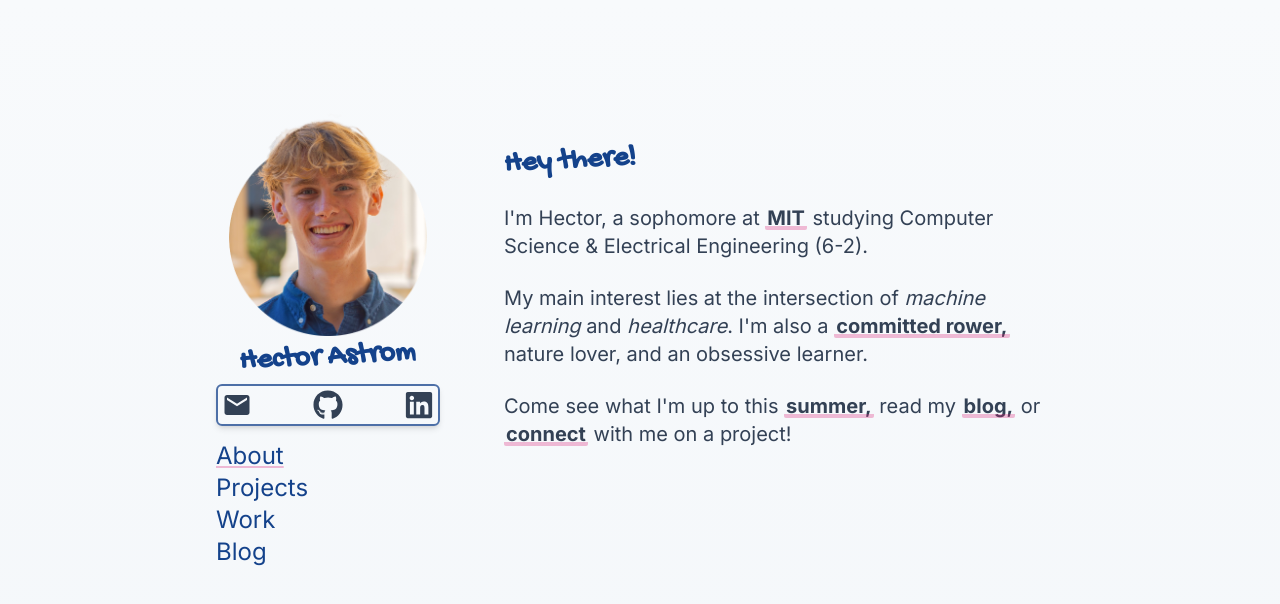
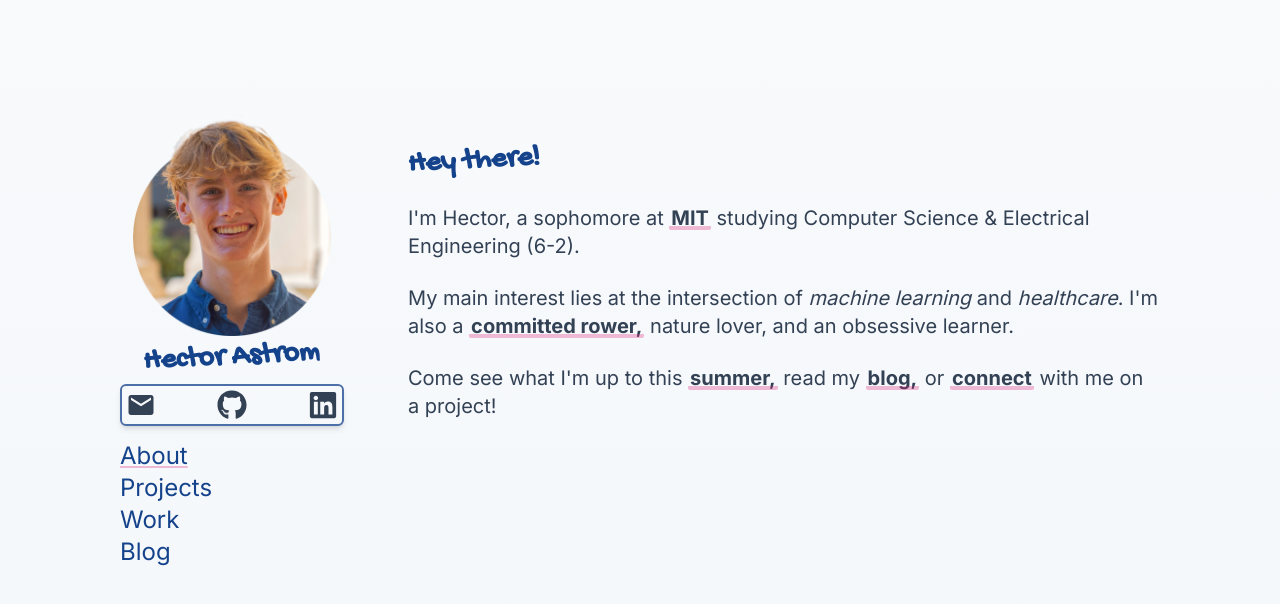
Before and after one commit to hectorastrom/personal-website, a Next.js app: page / in a window 1280 px wide. Shown: the top 604 px of the page. Built offline with nearby package versions, Linux system fonts and the light colour scheme.

Commit message:
updated image to solve flicker?

```diff
--- a/src/app/layout.tsx
+++ b/src/app/layout.tsx
@@ -17,7 +17,7 @@ export default function RootLayout({
   return (
     <html lang="en">
       <body
-        className={`${bodyFont.className} bg-gradient-to-b from-slate-50 to-slate-100 text-xl text-default antialiased px-10 pb-24 grid grid-rows-2 max-w-full mt-28 md:pb-36 md:grid md:grid-cols-[max-content,minmax(0,36rem)] md:justify-center md:gap-x-12 h-min-screen`}
+        className={`${bodyFont.className} bg-gradient-to-b from-slate-50 to-slate-100 text-xl text-default antialiased px-10 pb-24 grid grid-rows-2 max-w-full mt-28 md:pb-36 md:grid md:grid-cols-[max-content,minmax(0,48rem)] md:justify-center md:gap-x-12 h-min-screen`}
       >
         <ResponsiveNav />
         <main className="pb-6 md:pl-4 pl-0">
--- a/src/components/MeImg.tsx
+++ b/src/components/MeImg.tsx
@@ -1,6 +1,5 @@
 import Link from "next/link";
 import Image from "next/image";
-import { memo } from "react";
 
 function MeImg() {
   return (
@@ -9,13 +8,12 @@ function MeImg() {
         <Image
           src="/images/me.png"
           alt="Picture of Hector from September 2023"
-          width={500} //arbitrary
-          height={500}
-          className="object-contain w-full h-full"
+          fill={true}
+          className="object-contain"
         />
       </Link>
     </div>
   );
 }
 
-export default memo(MeImg);
+export default MeImg;
```
